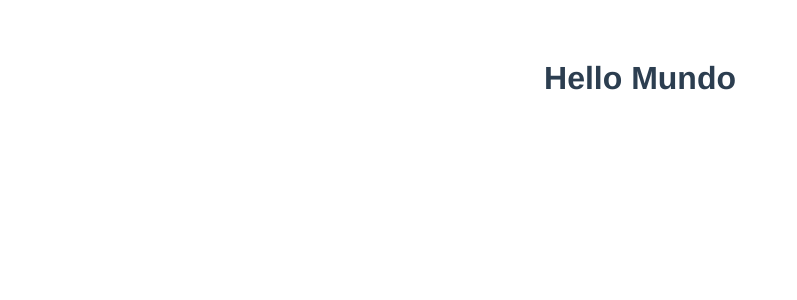
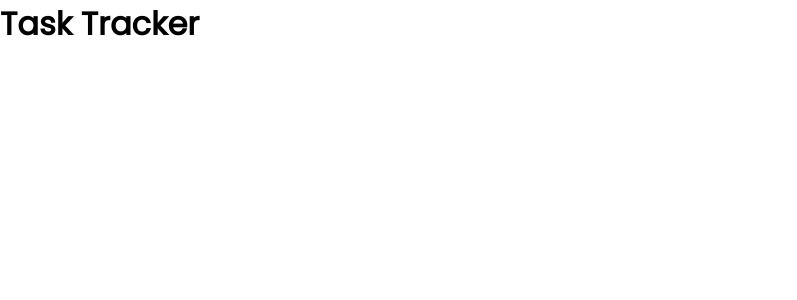
Before and after one commit to anlsim/LeaningVue, a Vue app in the folder second_project/: page / in a window 1280 px wide. Shown: the top 300 px of the page, without its empty margins (0-797 px from the left). Built offline with nearby package versions, Linux system fonts and the light colour scheme.

Commit message:
adding header component

```diff
--- a/second_project/src/App.vue
+++ b/second_project/src/App.vue
@@ -1,24 +1,60 @@
 <template>
-<h1>Hello Mundo</h1>
+<div id="container">
+<Header />
+</div>
+
 </template>
 
 <script>
-
+import Header from './components/Header'
 export default {
   name: 'App',
   components: {
-
-  }
+    Header
+  },
 }
 </script>
 
 <style>
-#app {
-  font-family: Avenir, Helvetica, Arial, sans-serif;
-  -webkit-font-smoothing: antialiased;
-  -moz-osx-font-smoothing: grayscale;
-  text-align: center;
-  color: #2c3e50;
-  margin-top: 60px;
+@import url('https://fonts.googleapis.com/css2?family=Poppins:wght@300;400&display=swap');
+* {
+  box-sizing: border-box;
+  margin: 0;
+  padding: 0;
+}
+body {
+  font-family: 'Poppins', sans-serif;
+}
+.container {
+  max-width: 500px;
+  margin: 30px auto;
+  overflow: auto;
+  min-height: 300px;
+  border: 1px solid steelblue;
+  padding: 30px;
+  border-radius: 5px;
+}
+.btn {
+  display: inline-block;
+  background: #000;
+  color: #fff;
+  border: none;
+  padding: 10px 20px;
+  margin: 5px;
+  border-radius: 5px;
+  cursor: pointer;
+  text-decoration: none;
+  font-size: 15px;
+  font-family: inherit;
+}
+.btn:focus {
+  outline: none;
+}
+.btn:active {
+  transform: scale(0.98);
+}
+.btn-block {
+  display: block;
+  width: 100%;
 }
 </style>
--- /dev/null
+++ b/second_project/src/components/Header.vue
@@ -0,0 +1,19 @@
+<template>
+    <header>
+        <h1>Task Tracker </h1>
+    </header>
+</template>
+
+<script>
+export default{
+    name: 'Header',
+}
+</script>
+<style scoped>
+header {
+  display: flex;
+  justify-content: space-between;
+  align-items: center;
+  margin-bottom: 20px;
+}
+</style>
```
